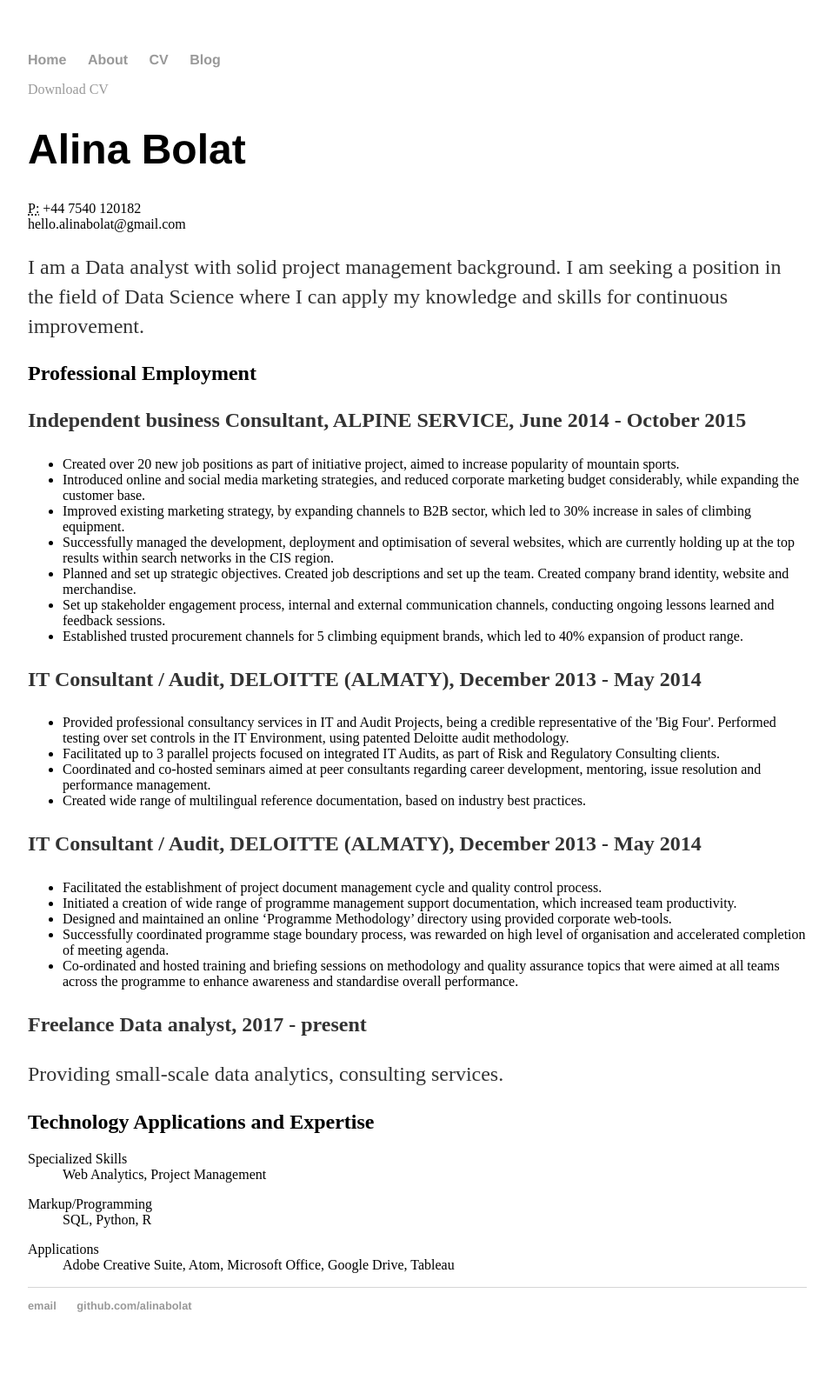
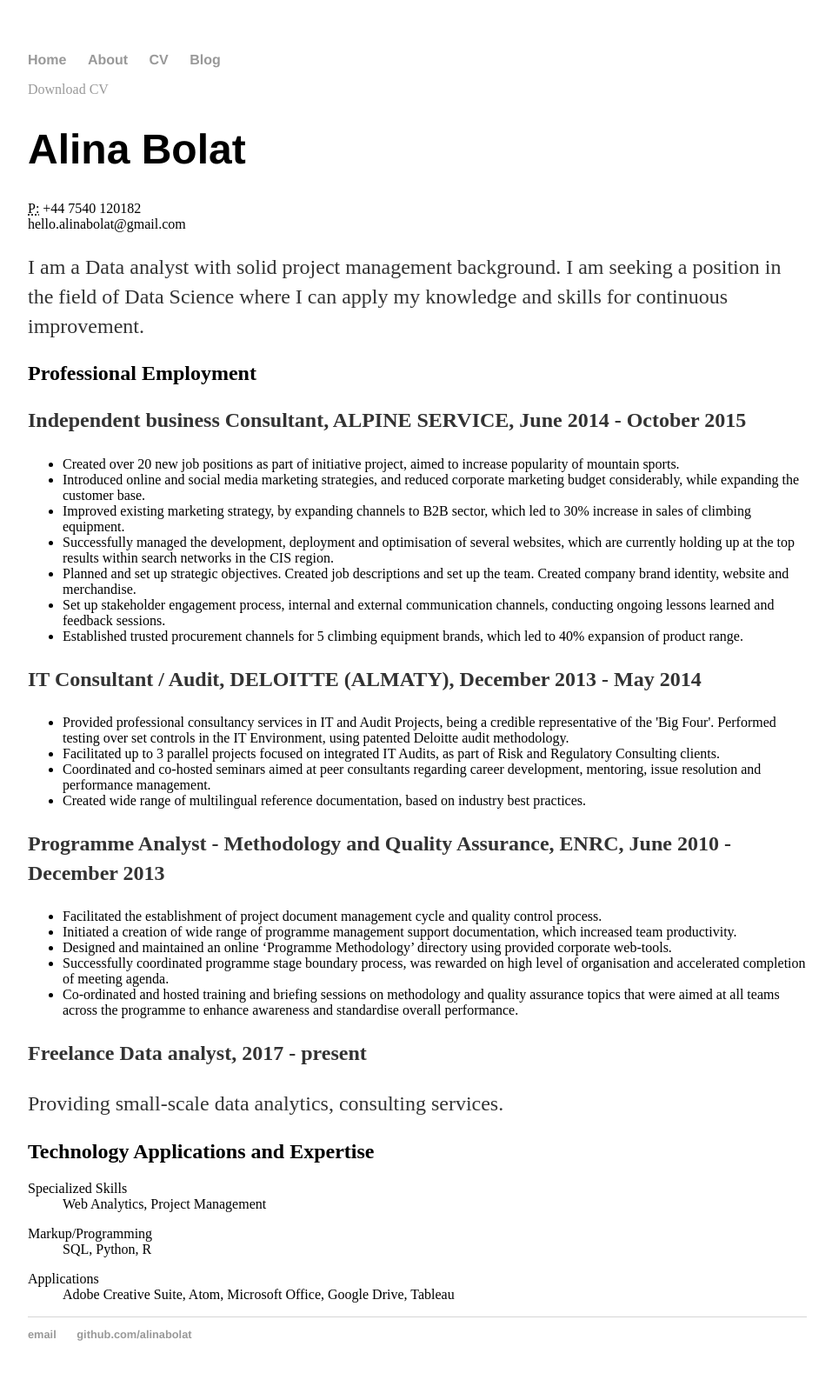
Before and after one commit to alinabolat/alinabolat.github.io, a Jekyll site: the page built from cv/index.html, in a window 1280 px wide. Shown: the whole page at 87% size, without its empty margins (160-1117 px from the left). Built offline with Jekyll 4.4.1, drawn with Linux system fonts in a browser that asks for light colours; before the commit the page ends 1569 px from its top, so only the background shows below that.

Commit message:
Update index.html

```diff
--- a/cv/index.html
+++ b/cv/index.html
@@ -39,7 +39,7 @@ description: Current CV for ALina Bolatliving and working in Manchester.
 				<li>Created wide range of multilingual reference documentation, based on industry best practices.</li>
 				</ul>
 
-				<p><strong>IT Consultant / Audit, DELOITTE (ALMATY), December 2013 - May 2014 </strong></p>
+				<p><strong>Programme Analyst - Methodology and Quality Assurance, ENRC, June 2010 - December 2013</strong></p>
 				<ul>
 				<li>Facilitated the establishment of project document management cycle and quality control process.</li>
 				<li>Initiated a creation of wide range of programme management support documentation, which increased team productivity.</li>
```
